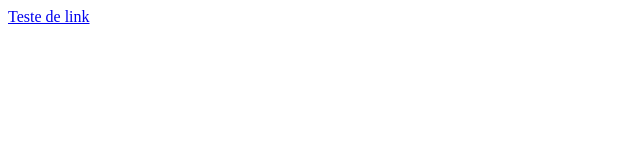
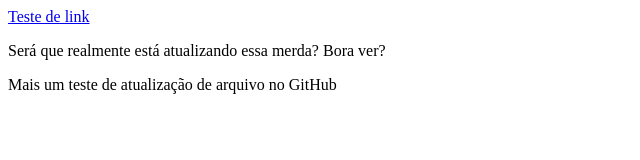
Before and after one commit to revirabruno/sitepessoal, a plain HTML site: page index.html in a window 1280 px wide. Shown: the whole page, without its empty margins (0-640 px from the left). Drawn offline with Linux system fonts and the light colour scheme.

Commit message:
Update index.html

```diff
--- a/index.html
+++ b/index.html
@@ -8,5 +8,7 @@
 </head>
 <body>
     <a href="./paginas/testelink.html" target="blank">Teste de link</a>
+    <p>Será que realmente está atualizando essa merda? Bora ver?</p>
+    <p>Mais um teste de atualização de arquivo no GitHub</p>
 </body>
 </html>
```
